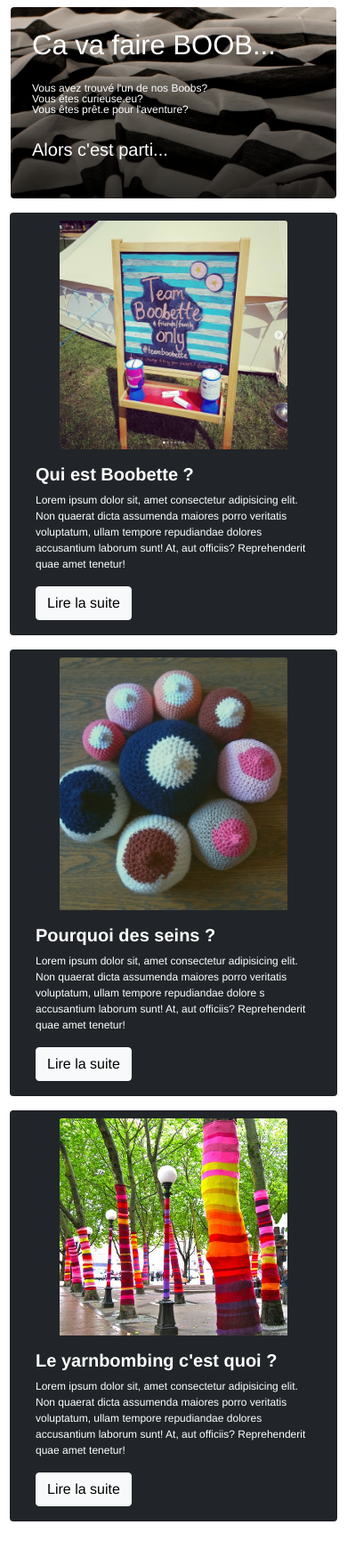
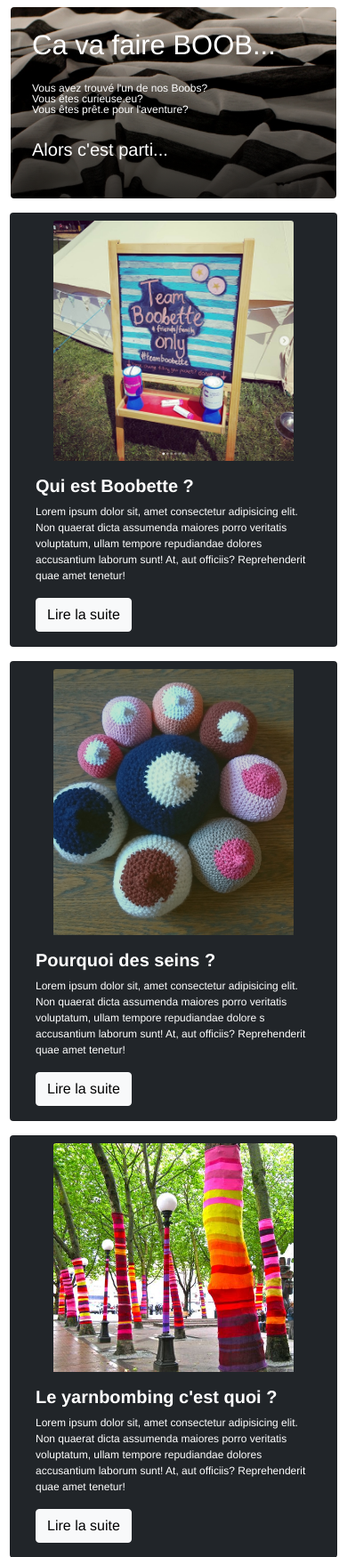
Before and after one commit to ninadala/boobette-in-dijon, a PHP site: page / in a window 390 px wide. Shown: the part 56-1806 px from the top of the page at 89% size. Run offline with PHP 8.4, Linux system fonts and the light colour scheme.

Commit message:
style.css modified table more responsive

```diff
--- a/style.css
+++ b/style.css
@@ -3,9 +3,12 @@
         font-size: 0.75em;
     }
     .card-img-top{
-        max-height: 75%;
-        max-width: 75%;
+        max-height: 79%;
+        max-width: 79%;
         margin: auto;
+    }
+    .table{
+        font-size: 0.5em;
     }
 }
 body{
```
